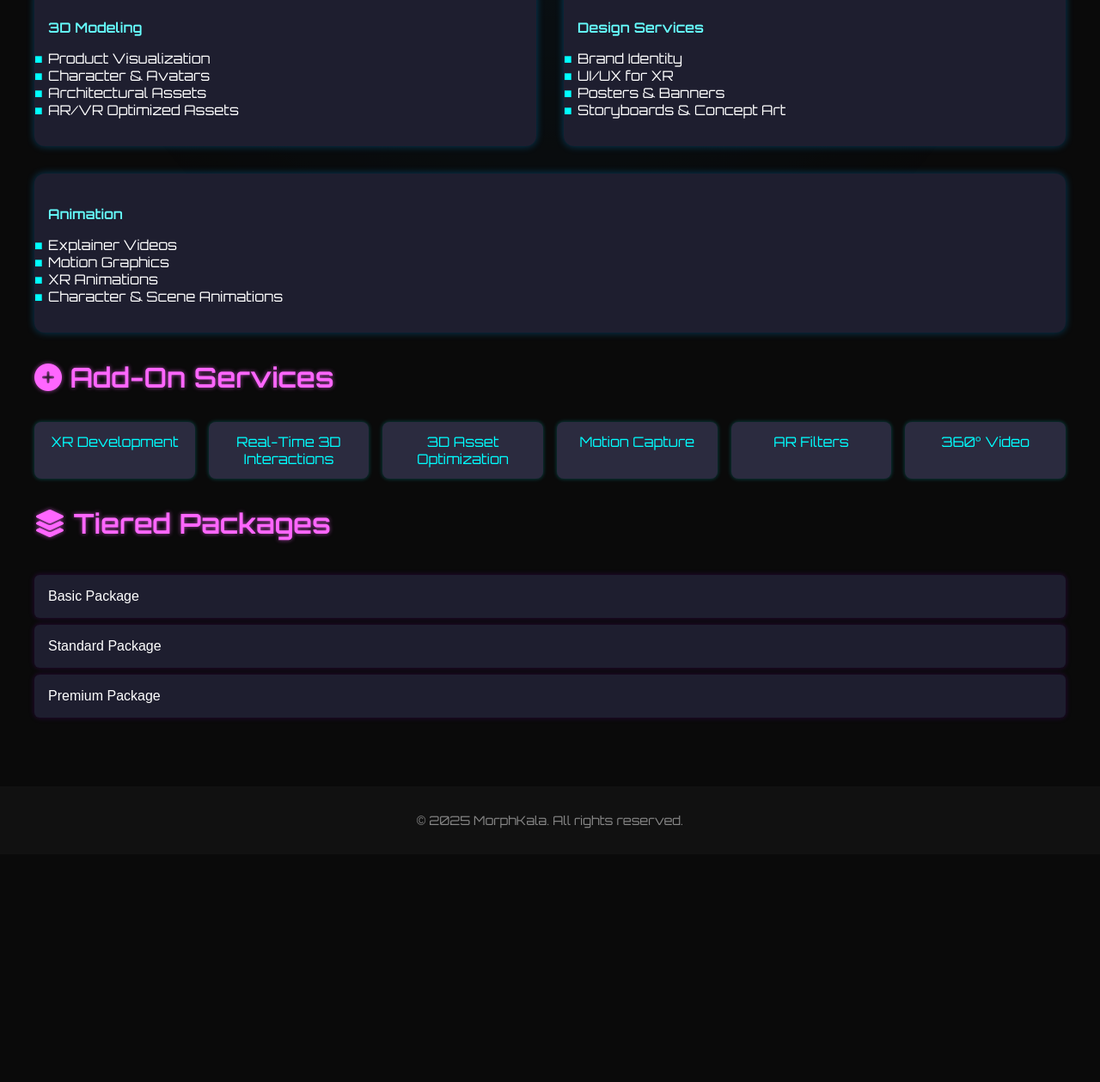
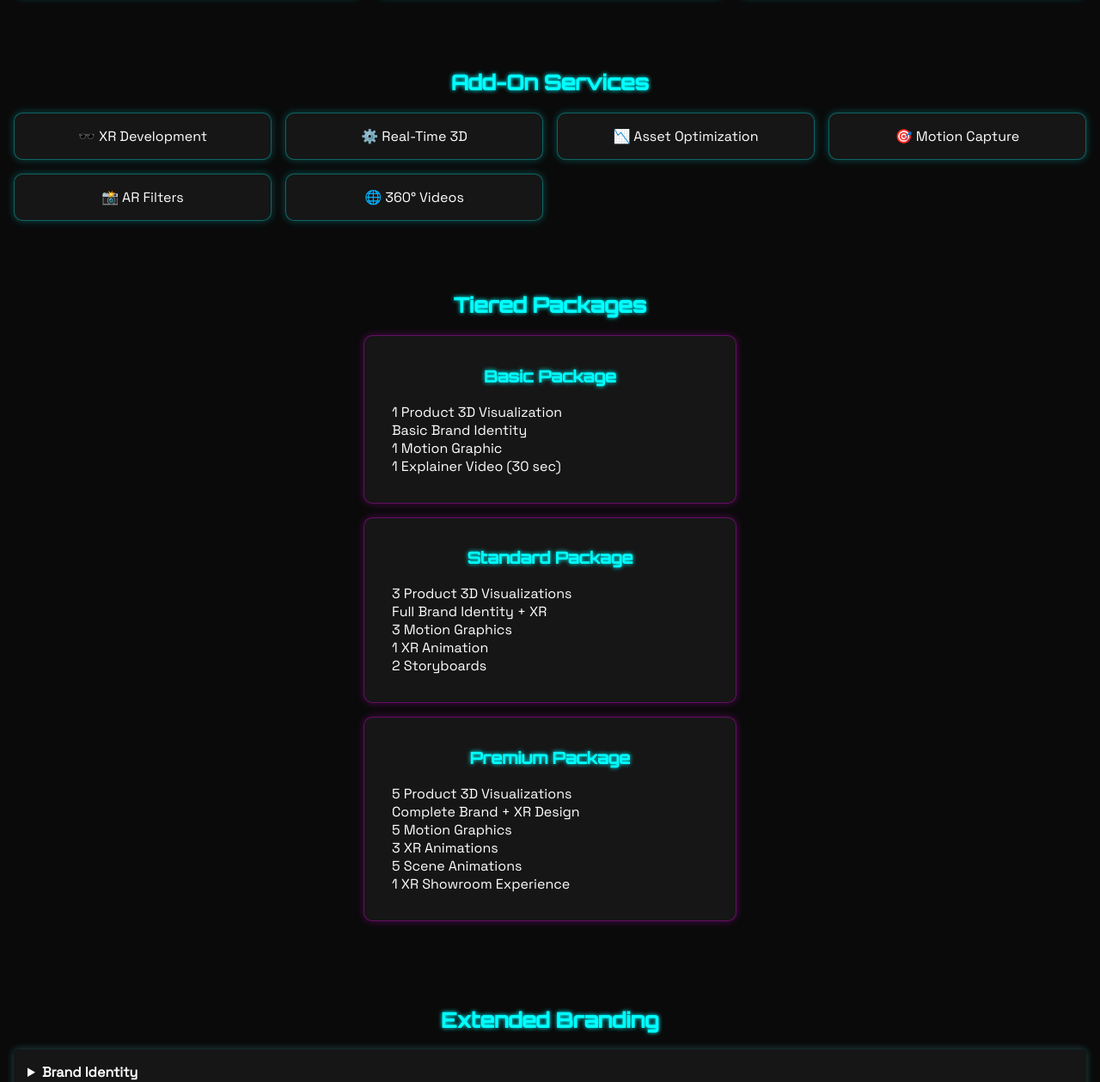
Before and after one commit to Dhruvil659/trial-logo, a plain HTML site: page index.html in a window 1280 px wide. Shown: the part 578-1837 px from the top of the page at 86% size. Before the commit the page ends 1572 px from the top, so only its background shows below. Drawn offline with Linux system fonts and the light colour scheme.

Commit message:
Add files via upload

```diff
--- /dev/null
+++ b/css/styles.css
@@ -0,0 +1,138 @@
+body {
+  margin: 0;
+  font-family: 'Space Grotesk', sans-serif;
+  background: #0a0a0a;
+  color: white;
+  scroll-behavior: smooth;
+}
+
+h1, h2, h3 {
+  font-family: 'Orbitron', sans-serif;
+  color: #00ffff;
+  text-align: center;
+  text-shadow: 0 0 5px #00ffff;
+}
+
+.hero {
+  background: radial-gradient(circle at center, #1e1e2f 0%, #0a0a0a 100%);
+  padding: 4rem 2rem;
+  text-align: center;
+  position: relative;
+}
+
+.cta-btn {
+  background: linear-gradient(135deg, #00ffff, #ff00ff);
+  border: none;
+  padding: 0.75rem 1.5rem;
+  font-size: 1rem;
+  color: white;
+  border-radius: 5px;
+  cursor: pointer;
+  box-shadow: 0 0 15px #ff00ff;
+  transition: 0.3s;
+}
+
+.cta-btn:hover {
+  box-shadow: 0 0 25px #00ffff;
+  transform: scale(1.05);
+}
+
+nav {
+  position: sticky;
+  top: 0;
+  background-color: #0a0a0a;
+  display: flex;
+  justify-content: center;
+  gap: 2rem;
+  padding: 1rem;
+  z-index: 999;
+  border-bottom: 1px solid #333;
+}
+
+nav a {
+  color: #66ffff;
+  text-decoration: none;
+  font-weight: bold;
+  transition: color 0.3s ease;
+}
+
+nav a:hover {
+  color: #ff00ff;
+}
+
+section {
+  padding: 2rem 1rem;
+}
+
+.card-grid {
+  display: grid;
+  grid-template-columns: repeat(auto-fit, minmax(250px, 1fr));
+  gap: 1rem;
+  margin-top: 1rem;
+}
+
+.service-card {
+  background: rgba(255, 255, 255, 0.05);
+  border: 1px solid #00ffff55;
+  border-radius: 10px;
+  padding: 1rem;
+  text-align: center;
+  transition: 0.3s;
+  box-shadow: 0 0 10px #00ffff44;
+}
+
+.service-card:hover {
+  box-shadow: 0 0 15px #ff00ff;
+  transform: scale(1.03);
+}
+
+.package-card {
+  background: rgba(255, 255, 255, 0.05);
+  margin: 1rem auto;
+  max-width: 400px;
+  padding: 1rem;
+  border-radius: 10px;
+  border: 1px solid #ff00ff55;
+  box-shadow: 0 0 10px #ff00ff44;
+}
+
+.package-card ul {
+  list-style: none;
+  padding-left: 1rem;
+}
+
+.extended-branding details {
+  background: rgba(255, 255, 255, 0.05);
+  border-radius: 5px;
+  margin: 0.5rem 0;
+  padding: 1rem;
+  box-shadow: 0 0 10px #66ffff44;
+}
+
+.extended-branding summary {
+  cursor: pointer;
+  font-weight: bold;
+}
+
+footer {
+  text-align: center;
+  padding: 2rem;
+  background: #1e1e2f;
+  margin-top: 2rem;
+}
+
+/* Mobile Responsiveness */
+@media (max-width: 600px) {
+  h1 {
+    font-size: 2rem;
+  }
+
+  nav {
+    flex-direction: column;
+    gap: 1rem;
+  }
+
+  .cta-btn {
+    width: 100%;
+  }
+}
--- a/index.html
+++ b/index.html
@@ -4,107 +4,93 @@
   <meta charset="UTF-8" />
   <meta name="viewport" content="width=device-width, initial-scale=1.0" />
   <title>MorphKala Services</title>
-  <link rel="stylesheet" href="style.css" />
-  <script src="https://kit.fontawesome.com/a076d05399.js" crossorigin="anonymous"></script>
-  <link href="https://fonts.googleapis.com/css2?family=Orbitron:wght@400;600&display=swap" rel="stylesheet">
+  <link rel="stylesheet" href="css/styles.css" />
+  <link href="https://fonts.googleapis.com/css2?family=Orbitron:wght@500&family=Space+Grotesk&display=swap" rel="stylesheet">
 </head>
 <body>
-  <div id="background-animation"></div>
 
-  <header class="navbar">
-    <h1 class="logo">Morph<span>Kala</span></h1>
-  </header>
+  <nav>
+    <a href="#core">Core</a>
+    <a href="#addon">Add-Ons</a>
+    <a href="#packages">Packages</a>
+    <a href="#branding">Branding</a>
+  </nav>
 
-  <section class="hero">
-    <h2>From Vision to Reality</h2>
-    <p>Explore Our Immersive XR Services</p>
-  </section>
+  <div class="hero">
+    <h1>MorphKala Services</h1>
+    <p>From Vision to Reality — Explore the Possibilities</p>
+    <button class="cta-btn">Get a Custom Quote</button>
+  </div>
 
-  <main class="services">
-    <section>
-      <h3><i class="fas fa-cube"></i> Core Services</h3>
-      <div class="service-grid">
-        <div class="service-card">
-          <h4>3D Modeling</h4>
-          <ul>
-            <li>Product Visualization</li>
-            <li>Character & Avatars</li>
-            <li>Architectural Assets</li>
-            <li>AR/VR Optimized Assets</li>
-          </ul>
-        </div>
-        <div class="service-card">
-          <h4>Design Services</h4>
-          <ul>
-            <li>Brand Identity</li>
-            <li>UI/UX for XR</li>
-            <li>Posters & Banners</li>
-            <li>Storyboards & Concept Art</li>
-          </ul>
-        </div>
-        <div class="service-card">
-          <h4>Animation</h4>
-          <ul>
-            <li>Explainer Videos</li>
-            <li>Motion Graphics</li>
-            <li>XR Animations</li>
-            <li>Character & Scene Animations</li>
-          </ul>
-        </div>
+  <section class="services-section" id="core">
+    <h2>Core Services</h2>
+    <div class="card-grid">
+      <div class="service-card">🧱 <strong>3D Modeling</strong><p>Product Visualizations, Characters, Architecture, XR Assets</p></div>
+      <div class="service-card">🎨 <strong>Design Services</strong><p>Brand Identity, Posters, UI/UX for XR, Concept Art</p></div>
+      <div class="service-card">🎞️ <strong>Animation Services</strong><p>Explainers, XR Animations, Motion Graphics</p></div>
     </div>
   </section>
 
-    <section>
-      <h3><i class="fas fa-plus-circle"></i> Add-On Services</h3>
-      <ul class="addon-list">
-        <li>XR Development</li>
-        <li>Real-Time 3D Interactions</li>
-        <li>3D Asset Optimization</li>
-        <li>Motion Capture</li>
-        <li>AR Filters</li>
-        <li>360° Video</li>
-      </ul>
+  <section class="services-section" id="addon">
+    <h2>Add-On Services</h2>
+    <div class="card-grid small-grid">
+      <div class="service-card">🕶️ XR Development</div>
+      <div class="service-card">⚙️ Real-Time 3D</div>
+      <div class="service-card">📉 Asset Optimization</div>
+      <div class="service-card">🎯 Motion Capture</div>
+      <div class="service-card">📸 AR Filters</div>
+      <div class="service-card">🌐 360° Videos</div>
+    </div>
   </section>
 
-    <section>
-      <h3><i class="fas fa-layer-group"></i> Tiered Packages</h3>
-      <div class="package-list">
-        <button class="collapsible">Basic Package</button>
-        <div class="content">
+  <section class="packages-section" id="packages">
+    <h2>Tiered Packages</h2>
+    <div class="package-card">
+      <h3>Basic Package</h3>
       <ul>
         <li>1 Product 3D Visualization</li>
-            <li>Logo & Identity Design</li>
+        <li>Basic Brand Identity</li>
         <li>1 Motion Graphic</li>
-            <li>1 Explainer Video</li>
+        <li>1 Explainer Video (30 sec)</li>
       </ul>
     </div>
-        <button class="collapsible">Standard Package</button>
-        <div class="content">
+    <div class="package-card">
+      <h3>Standard Package</h3>
       <ul>
-            <li>3 Product Visuals</li>
-            <li>Full Branding + XR</li>
+        <li>3 Product 3D Visualizations</li>
+        <li>Full Brand Identity + XR</li>
         <li>3 Motion Graphics</li>
         <li>1 XR Animation</li>
+        <li>2 Storyboards</li>
       </ul>
     </div>
-        <button class="collapsible">Premium Package</button>
-        <div class="content">
+    <div class="package-card">
+      <h3>Premium Package</h3>
       <ul>
-            <li>5 Product Visuals</li>
+        <li>5 Product 3D Visualizations</li>
         <li>Complete Brand + XR Design</li>
         <li>5 Motion Graphics</li>
         <li>3 XR Animations</li>
-            <li>VR Showroom</li>
+        <li>5 Scene Animations</li>
+        <li>1 XR Showroom Experience</li>
       </ul>
     </div>
-      </div>
   </section>
-  </main>
+
+  <section class="extended-branding" id="branding">
+    <h2>Extended Branding</h2>
+    <details><summary>Brand Identity</summary><p>Logos, Color Palettes, Typography, Brand Guidelines</p></details>
+    <details><summary>Digital Experience</summary><p>3D Intros, XR Activations, VR Branding</p></details>
+    <details><summary>Web & Social Presence</summary><p>Website UI, AR Filters, Interactive Elements</p></details>
+    <details><summary>Strategy & Consultation</summary><p>Taglines, Visual Storytelling, Market Positioning</p></details>
+    <details><summary>Special Branding Kits</summary><p>Startup Kits, 3D Branding, Eco Impact Packs</p></details>
+  </section>
 
   <footer>
-    <p>&copy; 2025 MorphKala. All rights reserved.</p>
+    <p>Need help choosing a plan?</p>
+    <button class="cta-btn">Contact Us</button>
   </footer>
 
-  <script src="script.js"></script>
+  <script src="js/script.js"></script>
 </body>
 </html>
--- /dev/null
+++ b/js/script.js
@@ -0,0 +1,13 @@
+document.addEventListener("DOMContentLoaded", () => {
+  const links = document.querySelectorAll("nav a");
+
+  links.forEach(link => {
+    link.addEventListener("click", e => {
+      e.preventDefault();
+      const target = document.querySelector(link.getAttribute("href"));
+      if (target) {
+        target.scrollIntoView({ behavior: "smooth", block: "start" });
+      }
+    });
+  });
+});
```
Lines whose indentation alone changed are shown as unchanged.
